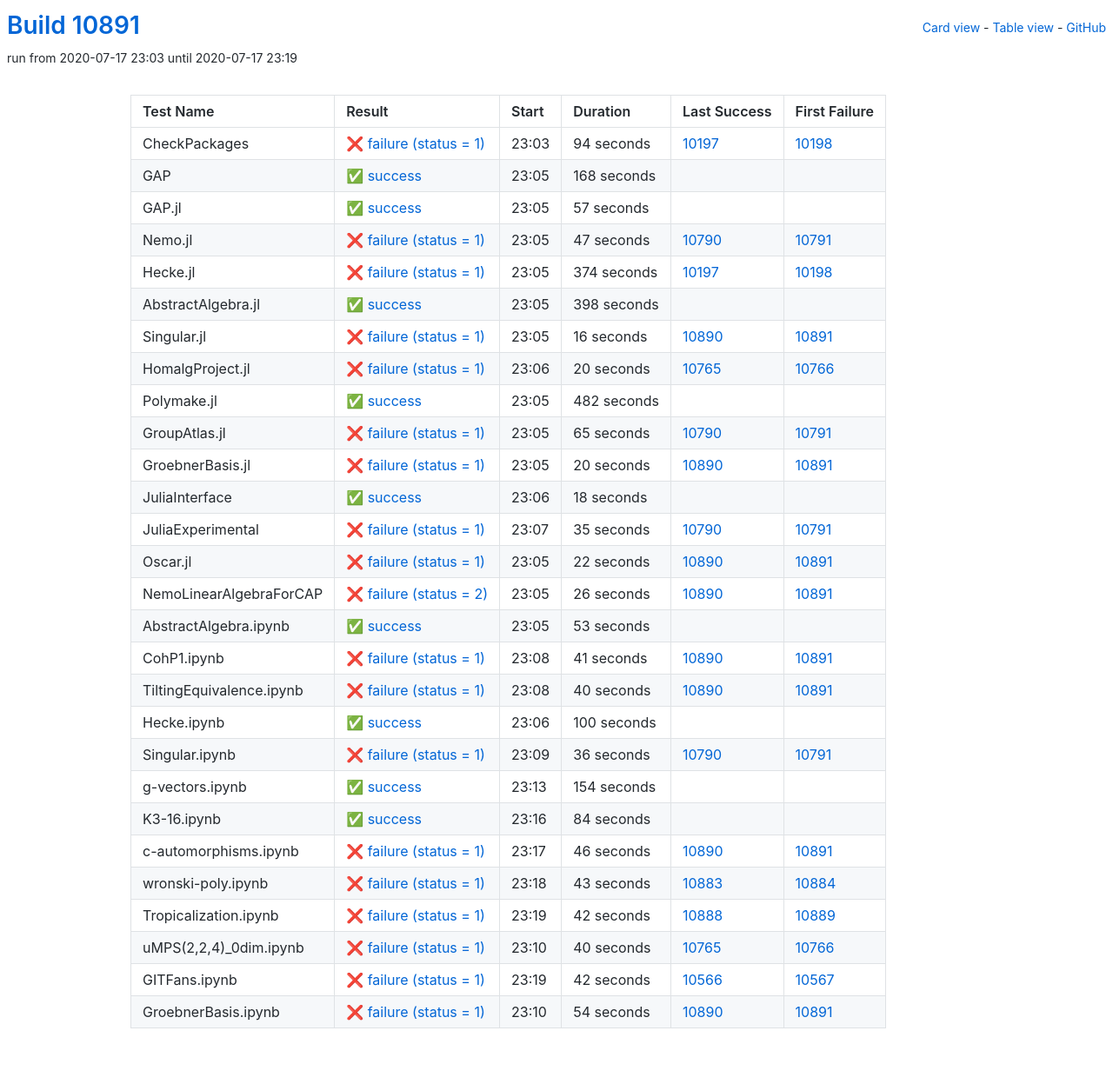
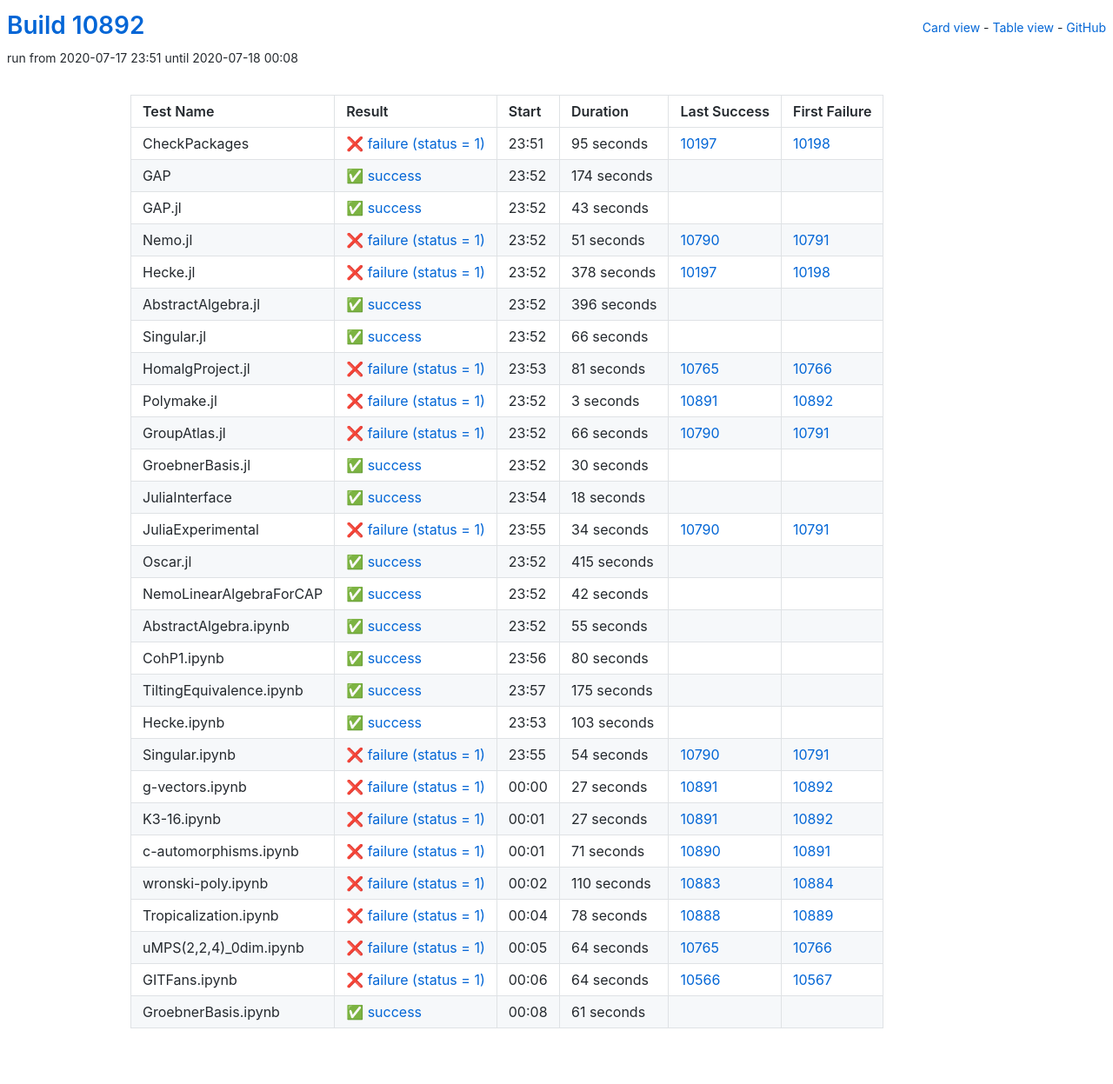
Before and after one commit to oscar-system/oscar-ci-status, a Jekyll site: the page built from table.html, in a window 1280 px wide. Shown: the whole page at 87% size. Built offline with Jekyll 4.4.1, drawn with Linux system fonts in a browser that asks for light colours.

Commit message:
Build #10892

```diff
--- a/_data/ci.yml
+++ b/_data/ci.yml
@@ -1,6 +1,6 @@
 ---
-build: 10891
-build_url: https://oscarci.mathematik.uni-kl.de/job/oscar/10891/
+build: 10892
+build_url: https://oscarci.mathematik.uni-kl.de/job/oscar/10892/
 job: oscar
 organization: oscar-system
 repo: oscar-ci-status
@@ -8,140 +8,140 @@
 tests:
 - name: CheckPackages
   id: checkpackages
-  log: https://oscarci.mathematik.uni-kl.de/job/oscar/10891/artifact/logs/build-10891/CheckPackages.log
-  start: 2020-07-17 23:03
+  log: https://oscarci.mathematik.uni-kl.de/job/oscar/10892/artifact/logs/build-10892/CheckPackages.log
+  start: 2020-07-17 23:51
   success: false
   exitcode: 1
   status: failure
-  duration: 94
+  duration: 95
   last_success: 10197
   last_success_url: https://oscarci.mathematik.uni-kl.de/job/oscar/10197/
   first_failure: 10198
   first_failure_url: https://oscarci.mathematik.uni-kl.de/job/oscar/10198/
 - name: GAP
   id: gap
-  log: https://oscarci.mathematik.uni-kl.de/job/oscar/10891/artifact/logs/build-10891/GAP.log
-  start: 2020-07-17 23:05
+  log: https://oscarci.mathematik.uni-kl.de/job/oscar/10892/artifact/logs/build-10892/GAP.log
+  start: 2020-07-17 23:52
   success: true
   exitcode: 0
   status: success
-  duration: 168
+  duration: 174
   last_success: false
   last_success_url:
   first_failure: false
   first_failure_url:
 - name: GAP.jl
   id: gap-jl
-  log: https://oscarci.mathematik.uni-kl.de/job/oscar/10891/artifact/logs/build-10891/GAP.jl.log
-  start: 2020-07-17 23:05
+  log: https://oscarci.mathematik.uni-kl.de/job/oscar/10892/artifact/logs/build-10892/GAP.jl.log
+  start: 2020-07-17 23:52
   success: true
   exitcode: 0
   status: success
-  duration: 57
+  duration: 43
   last_success: false
   last_success_url:
   first_failure: false
   first_failure_url:
 - name: Nemo.jl
   id: nemo-jl
-  log: https://oscarci.mathematik.uni-kl.de/job/oscar/10891/artifact/logs/build-10891/Nemo.jl.log
-  start: 2020-07-17 23:05
+  log: https://oscarci.mathematik.uni-kl.de/job/oscar/10892/artifact/logs/build-10892/Nemo.jl.log
+  start: 2020-07-17 23:52
   success: false
   exitcode: 1
   status: failure
-  duration: 47
+  duration: 51
   last_success: 10790
   last_success_url: https://oscarci.mathematik.uni-kl.de/job/oscar/10790/
   first_failure: 10791
   first_failure_url: https://oscarci.mathematik.uni-kl.de/job/oscar/10791/
 - name: Hecke.jl
   id: hecke-jl
-  log: https://oscarci.mathematik.uni-kl.de/job/oscar/10891/artifact/logs/build-10891/Hecke.jl.log
-  start: 2020-07-17 23:05
+  log: https://oscarci.mathematik.uni-kl.de/job/oscar/10892/artifact/logs/build-10892/Hecke.jl.log
+  start: 2020-07-17 23:52
   success: false
   exitcode: 1
   status: failure
-  duration: 374
+  duration: 378
   last_success: 10197
   last_success_url: https://oscarci.mathematik.uni-kl.de/job/oscar/10197/
   first_failure: 10198
   first_failure_url: https://oscarci.mathematik.uni-kl.de/job/oscar/10198/
 - name: AbstractAlgebra.jl
   id: abstractalgebra-jl
-  log: https://oscarci.mathematik.uni-kl.de/job/oscar/10891/artifact/logs/build-10891/AbstractAlgebra.jl.log
-  start: 2020-07-17 23:05
+  log: https://oscarci.mathematik.uni-kl.de/job/oscar/10892/artifact/logs/build-10892/AbstractAlgebra.jl.log
+  start: 2020-07-17 23:52
   success: true
   exitcode: 0
   status: success
-  duration: 398
+  duration: 396
   last_success: false
   last_success_url:
   first_failure: false
   first_failure_url:
 - name: Singular.jl
   id: singular-jl
-  log: https://oscarci.mathematik.uni-kl.de/job/oscar/10891/artifact/logs/build-10891/Singular.jl.log
-  start: 2020-07-17 23:05
+  log: https://oscarci.mathematik.uni-kl.de/job/oscar/10892/artifact/logs/build-10892/Singular.jl.log
+  start: 2020-07-17 23:52
+  success: true
+  exitcode: 0
+  status: success
+  duration: 66
+  last_success: false
+  last_success_url:
+  first_failure: false
+  first_failure_url:
+- name: HomalgProject.jl
+  id: homalgproject-jl
+  log: https://oscarci.mathematik.uni-kl.de/job/oscar/10892/artifact/logs/build-10892/HomalgProject.jl.log
+  start: 2020-07-17 23:53
   success: false
   exitcode: 1
   status: failure
-  duration: 16
-  last_success: 10890
-  last_success_url: https://oscarci.mathematik.uni-kl.de/job/oscar/10890/
-  first_failure: 10891
-  first_failure_url: https://oscarci.mathematik.uni-kl.de/job/oscar/10891/
-- name: HomalgProject.jl
-  id: homalgproject-jl
-  log: https://oscarci.mathematik.uni-kl.de/job/oscar/10891/artifact/logs/build-10891/HomalgProject.jl.log
-  start: 2020-07-17 23:06
-  success: false
-  exitcode: 1
-  status: failure
-  duration: 20
+  duration: 81
   last_success: 10765
   last_success_url: https://oscarci.mathematik.uni-kl.de/job/oscar/10765/
   first_failure: 10766
   first_failure_url: https://oscarci.mathematik.uni-kl.de/job/oscar/10766/
 - name: Polymake.jl
   id: polymake-jl
-  log: https://oscarci.mathematik.uni-kl.de/job/oscar/10891/artifact/logs/build-10891/Polymake.jl.log
-  start: 2020-07-17 23:05
-  success: true
-  exitcode: 0
-  status: success
-  duration: 482
-  last_success: false
-  last_success_url:
-  first_failure: false
-  first_failure_url:
-- name: GroupAtlas.jl
-  id: groupatlas-jl
-  log: https://oscarci.mathematik.uni-kl.de/job/oscar/10891/artifact/logs/build-10891/GroupAtlas.jl.log
-  start: 2020-07-17 23:05
+  log: https://oscarci.mathematik.uni-kl.de/job/oscar/10892/artifact/logs/build-10892/Polymake.jl.log
+  start: 2020-07-17 23:52
   success: false
   exitcode: 1
   status: failure
-  duration: 65
+  duration: 3
+  last_success: 10891
+  last_success_url: https://oscarci.mathematik.uni-kl.de/job/oscar/10891/
+  first_failure: 10892
+  first_failure_url: https://oscarci.mathematik.uni-kl.de/job/oscar/10892/
+- name: GroupAtlas.jl
+  id: groupatlas-jl
+  log: https://oscarci.mathematik.uni-kl.de/job/oscar/10892/artifact/logs/build-10892/GroupAtlas.jl.log
+  start: 2020-07-17 23:52
+  success: false
+  exitcode: 1
+  status: failure
+  duration: 66
   last_success: 10790
   last_success_url: https://oscarci.mathematik.uni-kl.de/job/oscar/10790/
   first_failure: 10791
   first_failure_url: https://oscarci.mathematik.uni-kl.de/job/oscar/10791/
 - name: GroebnerBasis.jl
   id: groebnerbasis-jl
-  log: https://oscarci.mathematik.uni-kl.de/job/oscar/10891/artifact/logs/build-10891/GroebnerBasis.jl.log
-  start: 2020-07-17 23:05
-  success: false
-  exitcode: 1
-  status: failure
-  duration: 20
-  last_success: 10890
-  last_success_url: https://oscarci.mathematik.uni-kl.de/job/oscar/10890/
-  first_failure: 10891
-  first_failure_url: https://oscarci.mathematik.uni-kl.de/job/oscar/10891/
+  log: https://oscarci.mathematik.uni-kl.de/job/oscar/10892/artifact/logs/build-10892/GroebnerBasis.jl.log
+  start: 2020-07-17 23:52
+  success: true
+  exitcode: 0
+  status: success
+  duration: 30
+  last_success: false
+  last_success_url:
+  first_failure: false
+  first_failure_url:
 - name: JuliaInterface
   id: juliainterface
-  log: https://oscarci.mathematik.uni-kl.de/job/oscar/10891/artifact/logs/build-10891/JuliaInterface.log
-  start: 2020-07-17 23:06
+  log: https://oscarci.mathematik.uni-kl.de/job/oscar/10892/artifact/logs/build-10892/JuliaInterface.log
+  start: 2020-07-17 23:54
   success: true
   exitcode: 0
   status: success
@@ -152,193 +152,193 @@
   first_failure_url:
 - name: JuliaExperimental
   id: juliaexperimental
-  log: https://oscarci.mathematik.uni-kl.de/job/oscar/10891/artifact/logs/build-10891/JuliaExperimental.log
-  start: 2020-07-17 23:07
+  log: https://oscarci.mathematik.uni-kl.de/job/oscar/10892/artifact/logs/build-10892/JuliaExperimental.log
+  start: 2020-07-17 23:55
   success: false
   exitcode: 1
   status: failure
-  duration: 35
+  duration: 34
   last_success: 10790
   last_success_url: https://oscarci.mathematik.uni-kl.de/job/oscar/10790/
   first_failure: 10791
   first_failure_url: https://oscarci.mathematik.uni-kl.de/job/oscar/10791/
 - name: Oscar.jl
   id: oscar-jl
-  log: https://oscarci.mathematik.uni-kl.de/job/oscar/10891/artifact/logs/build-10891/Oscar.jl.log
-  start: 2020-07-17 23:05
-  success: false
-  exitcode: 1
-  status: failure
-  duration: 22
-  last_success: 10890
-  last_success_url: https://oscarci.mathematik.uni-kl.de/job/oscar/10890/
-  first_failure: 10891
-  first_failure_url: https://oscarci.mathematik.uni-kl.de/job/oscar/10891/
-- name: NemoLinearAlgebraForCAP
-  id: nemolinearalgebraforcap
-  log: https://oscarci.mathematik.uni-kl.de/job/oscar/10891/artifact/logs/build-10891/NemoLinearAlgebraForCAP.log
-  start: 2020-07-17 23:05
-  success: false
-  exitcode: 2
-  status: failure
-  duration: 26
-  last_success: 10890
-  last_success_url: https://oscarci.mathematik.uni-kl.de/job/oscar/10890/
-  first_failure: 10891
-  first_failure_url: https://oscarci.mathematik.uni-kl.de/job/oscar/10891/
-- name: AbstractAlgebra.ipynb
-  id: abstractalgebra-ipynb
-  log: https://oscarci.mathematik.uni-kl.de/job/oscar/10891/artifact/logs/build-10891/AbstractAlgebra.ipynb.log
-  start: 2020-07-17 23:05
+  log: https://oscarci.mathematik.uni-kl.de/job/oscar/10892/artifact/logs/build-10892/Oscar.jl.log
+  start: 2020-07-17 23:52
   success: true
   exitcode: 0
   status: success
-  duration: 53
+  duration: 415
+  last_success: false
+  last_success_url:
+  first_failure: false
+  first_failure_url:
+- name: NemoLinearAlgebraForCAP
+  id: nemolinearalgebraforcap
+  log: https://oscarci.mathematik.uni-kl.de/job/oscar/10892/artifact/logs/build-10892/NemoLinearAlgebraForCAP.log
+  start: 2020-07-17 23:52
+  success: true
+  exitcode: 0
+  status: success
+  duration: 42
+  last_success: false
+  last_success_url:
+  first_failure: false
+  first_failure_url:
+- name: AbstractAlgebra.ipynb
+  id: abstractalgebra-ipynb
+  log: https://oscarci.mathematik.uni-kl.de/job/oscar/10892/artifact/logs/build-10892/AbstractAlgebra.ipynb.log
+  start: 2020-07-17 23:52
+  success: true
+  exitcode: 0
+  status: success
+  duration: 55
   last_success: false
   last_success_url:
   first_failure: false
   first_failure_url:
 - name: CohP1.ipynb
   id: cohp1-ipynb
-  log: https://oscarci.mathematik.uni-kl.de/job/oscar/10891/artifact/logs/build-10891/CohP1.ipynb.log
-  start: 2020-07-17 23:08
-  success: false
-  exitcode: 1
-  status: failure
-  duration: 41
-  last_success: 10890
-  last_success_url: https://oscarci.mathematik.uni-kl.de/job/oscar/10890/
-  first_failure: 10891
-  first_failure_url: https://oscarci.mathematik.uni-kl.de/job/oscar/10891/
-- name: TiltingEquivalence.ipynb
-  id: tiltingequivalence-ipynb
-  log: https://oscarci.mathematik.uni-kl.de/job/oscar/10891/artifact/logs/build-10891/TiltingEquivalence.ipynb.log
-  start: 2020-07-17 23:08
-  success: false
-  exitcode: 1
-  status: failure
-  duration: 40
-  last_success: 10890
-  last_success_url: https://oscarci.mathematik.uni-kl.de/job/oscar/10890/
-  first_failure: 10891
-  first_failure_url: https://oscarci.mathematik.uni-kl.de/job/oscar/10891/
-- name: Hecke.ipynb
-  id: hecke-ipynb
-  log: https://oscarci.mathematik.uni-kl.de/job/oscar/10891/artifact/logs/build-10891/Hecke.ipynb.log
-  start: 2020-07-17 23:06
+  log: https://oscarci.mathematik.uni-kl.de/job/oscar/10892/artifact/logs/build-10892/CohP1.ipynb.log
+  start: 2020-07-17 23:56
   success: true
   exitcode: 0
   status: success
-  duration: 100
+  duration: 80
+  last_success: false
+  last_success_url:
+  first_failure: false
+  first_failure_url:
+- name: TiltingEquivalence.ipynb
+  id: tiltingequivalence-ipynb
+  log: https://oscarci.mathematik.uni-kl.de/job/oscar/10892/artifact/logs/build-10892/TiltingEquivalence.ipynb.log
+  start: 2020-07-17 23:57
+  success: true
+  exitcode: 0
+  status: success
+  duration: 175
+  last_success: false
+  last_success_url:
+  first_failure: false
+  first_failure_url:
+- name: Hecke.ipynb
+  id: hecke-ipynb
+  log: https://oscarci.mathematik.uni-kl.de/job/oscar/10892/artifact/logs/build-10892/Hecke.ipynb.log
+  start: 2020-07-17 23:53
+  success: true
+  exitcode: 0
+  status: success
+  duration: 103
   last_success: false
   last_success_url:
   first_failure: false
   first_failure_url:
 - name: Singular.ipynb
   id: singular-ipynb
-  log: https://oscarci.mathematik.uni-kl.de/job/oscar/10891/artifact/logs/build-10891/Singular.ipynb.log
-  start: 2020-07-17 23:09
+  log: https://oscarci.mathematik.uni-kl.de/job/oscar/10892/artifact/logs/build-10892/Singular.ipynb.log
+  start: 2020-07-17 23:55
   success: false
   exitcode: 1
   status: failure
-  duration: 36
+  duration: 54
   last_success: 10790
   last_success_url: https://oscarci.mathematik.uni-kl.de/job/oscar/10790/
   first_failure: 10791
   first_failure_url: https://oscarci.mathematik.uni-kl.de/job/oscar/10791/
 - name: g-vectors.ipynb
   id: g-vectors-ipynb
-  log: https://oscarci.mathematik.uni-kl.de/job/oscar/10891/artifact/logs/build-10891/g-vectors.ipynb.log
-  start: 2020-07-17 23:13
-  success: true
-  exitcode: 0
-  status: success
-  duration: 154
-  last_success: false
-  last_success_url:
-  first_failure: false
-  first_failure_url:
-- name: K3-16.ipynb
-  id: k3-16-ipynb
-  log: https://oscarci.mathematik.uni-kl.de/job/oscar/10891/artifact/logs/build-10891/K3-16.ipynb.log
-  start: 2020-07-17 23:16
-  success: true
-  exitcode: 0
-  status: success
-  duration: 84
-  last_success: false
-  last_success_url:
-  first_failure: false
-  first_failure_url:
-- name: c-automorphisms.ipynb
-  id: c-automorphisms-ipynb
-  log: https://oscarci.mathematik.uni-kl.de/job/oscar/10891/artifact/logs/build-10891/c-automorphisms.ipynb.log
-  start: 2020-07-17 23:17
+  log: https://oscarci.mathematik.uni-kl.de/job/oscar/10892/artifact/logs/build-10892/g-vectors.ipynb.log
+  start: 2020-07-18 00:00
   success: false
   exitcode: 1
   status: failure
-  duration: 46
+  duration: 27
+  last_success: 10891
+  last_success_url: https://oscarci.mathematik.uni-kl.de/job/oscar/10891/
+  first_failure: 10892
+  first_failure_url: https://oscarci.mathematik.uni-kl.de/job/oscar/10892/
+- name: K3-16.ipynb
+  id: k3-16-ipynb
+  log: https://oscarci.mathematik.uni-kl.de/job/oscar/10892/artifact/logs/build-10892/K3-16.ipynb.log
+  start: 2020-07-18 00:01
+  success: false
+  exitcode: 1
+  status: failure
+  duration: 27
+  last_success: 10891
+  last_success_url: https://oscarci.mathematik.uni-kl.de/job/oscar/10891/
+  first_failure: 10892
+  first_failure_url: https://oscarci.mathematik.uni-kl.de/job/oscar/10892/
+- name: c-automorphisms.ipynb
+  id: c-automorphisms-ipynb
+  log: https://oscarci.mathematik.uni-kl.de/job/oscar/10892/artifact/logs/build-10892/c-automorphisms.ipynb.log
+  start: 2020-07-18 00:01
+  success: false
+  exitcode: 1
+  status: failure
+  duration: 71
   last_success: 10890
   last_success_url: https://oscarci.mathematik.uni-kl.de/job/oscar/10890/
   first_failure: 10891
   first_failure_url: https://oscarci.mathematik.uni-kl.de/job/oscar/10891/
 - name: wronski-poly.ipynb
   id: wronski-poly-ipynb
-  log: https://oscarci.mathematik.uni-kl.de/job/oscar/10891/artifact/logs/build-10891/wronski-poly.ipynb.log
-  start: 2020-07-17 23:18
+  log: https://oscarci.mathematik.uni-kl.de/job/oscar/10892/artifact/logs/build-10892/wronski-poly.ipynb.log
+  start: 2020-07-18 00:02
   success: false
   exitcode: 1
   status: failure
-  duration: 43
+  duration: 110
   last_success: 10883
   last_success_url: https://oscarci.mathematik.uni-kl.de/job/oscar/10883/
   first_failure: 10884
   first_failure_url: https://oscarci.mathematik.uni-kl.de/job/oscar/10884/
 - name: Tropicalization.ipynb
   id: tropicalization-ipynb
-  log: https://oscarci.mathematik.uni-kl.de/job/oscar/10891/artifact/logs/build-10891/Tropicalization.ipynb.log
-  start: 2020-07-17 23:19
+  log: https://oscarci.mathematik.uni-kl.de/job/oscar/10892/artifact/logs/build-10892/Tropicalization.ipynb.log
+  start: 2020-07-18 00:04
   success: false
   exitcode: 1
   status: failure
-  duration: 42
+  duration: 78
   last_success: 10888
   last_success_url: https://oscarci.mathematik.uni-kl.de/job/oscar/10888/
   first_failure: 10889
   first_failure_url: https://oscarci.mathematik.uni-kl.de/job/oscar/10889/
 - name: uMPS(2,2,4)_0dim.ipynb
   id: umps-2-2-4-0dim-ipynb
-  log: https://oscarci.mathematik.uni-kl.de/job/oscar/10891/artifact/logs/build-10891/uMPS-2-2-4-_0dim.ipynb.log
-  start: 2020-07-17 23:10
+  log: https://oscarci.mathematik.uni-kl.de/job/oscar/10892/artifact/logs/build-10892/uMPS-2-2-4-_0dim.ipynb.log
+  start: 2020-07-18 00:05
   success: false
   exitcode: 1
   status: failure
-  duration: 40
+  duration: 64
   last_success: 10765
   last_success_url: https://oscarci.mathematik.uni-kl.de/job/oscar/10765/
   first_failure: 10766
   first_failure_url: https://oscarci.mathematik.uni-kl.de/job/oscar/10766/
 - name: GITFans.ipynb
   id: gitfans-ipynb
-  log: https://oscarci.mathematik.uni-kl.de/job/oscar/10891/artifact/logs/build-10891/GITFans.ipynb.log
-  start: 2020-07-17 23:19
+  log: https://oscarci.mathematik.uni-kl.de/job/oscar/10892/artifact/logs/build-10892/GITFans.ipynb.log
+  start: 2020-07-18 00:06
   success: false
   exitcode: 1
   status: failure
-  duration: 42
+  duration: 64
   last_success: 10566
   last_success_url: https://oscarci.mathematik.uni-kl.de/job/oscar/10566/
   first_failure: 10567
   first_failure_url: https://oscarci.mathematik.uni-kl.de/job/oscar/10567/
 - name: GroebnerBasis.ipynb
   id: groebnerbasis-ipynb
-  log: https://oscarci.mathematik.uni-kl.de/job/oscar/10891/artifact/logs/build-10891/GroebnerBasis.ipynb.log
-  start: 2020-07-17 23:10
-  success: false
-  exitcode: 1
-  status: failure
-  duration: 54
-  last_success: 10890
-  last_success_url: https://oscarci.mathematik.uni-kl.de/job/oscar/10890/
-  first_failure: 10891
-  first_failure_url: https://oscarci.mathematik.uni-kl.de/job/oscar/10891/
+  log: https://oscarci.mathematik.uni-kl.de/job/oscar/10892/artifact/logs/build-10892/GroebnerBasis.ipynb.log
+  start: 2020-07-18 00:08
+  success: true
+  exitcode: 0
+  status: success
+  duration: 61
+  last_success: false
+  last_success_url:
+  first_failure: false
+  first_failure_url:
```
Also changed, not shown: README.md.
